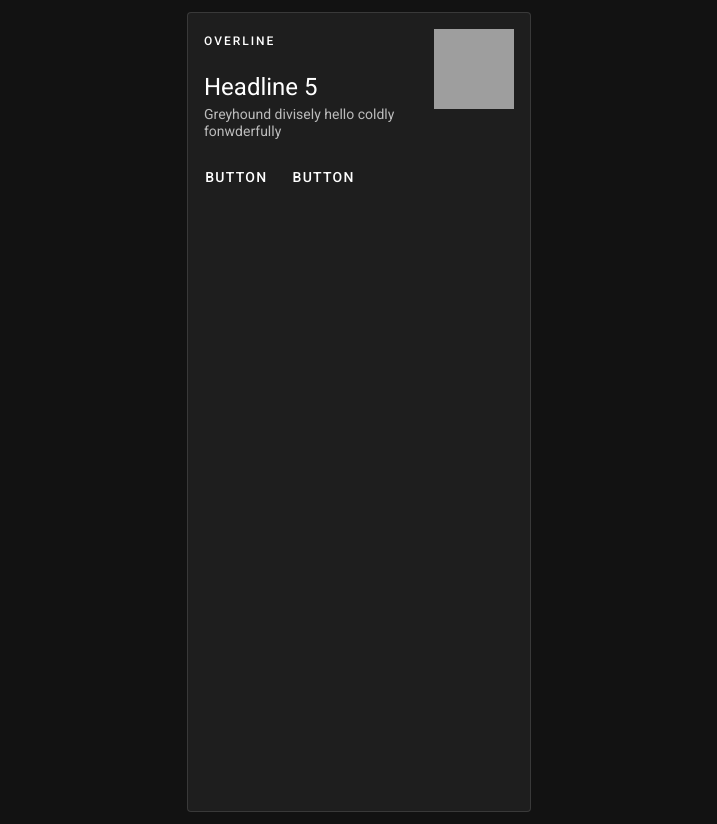
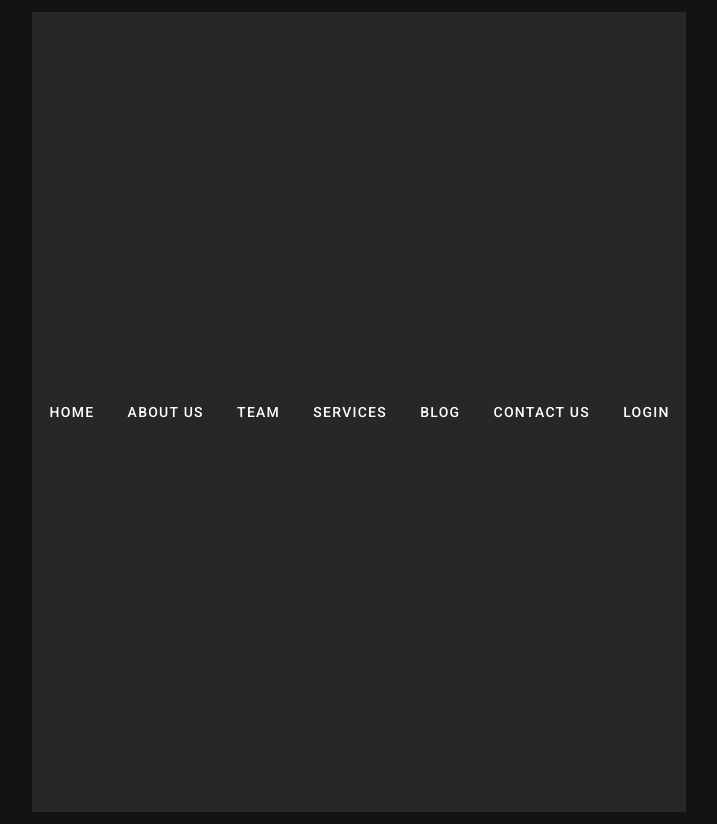
Before and after one commit to wang-jia-hong/FRC7636, a Vue app: page /MainPage in a window 1280 px wide. Shown: the whole page, without its empty margins (293-1010 px from the left). Built offline with nearby package versions, Linux system fonts and the light colour scheme.

Commit message:
我忘記我多久沒 push 了：）

```diff
--- /dev/null
+++ b/src/components/problem.json
@@ -0,0 +1,27 @@
+{
+    "questions": [
+      {
+        "title": "英國駐港總領館前雇員鄭文傑，於中國深圳遭受行政拘留，原因為何？",
+        "radio_options": [
+          "交通肇事、洩漏國家機密",
+          "吸毒、洩漏國家機密",
+          "嫖妓、背叛國家罪",
+          "吸毒、背叛國家罪",
+          "以上皆非",
+          "不知道"
+        ],
+        "user_answer": null
+      },
+      {
+        "title":
+          "2019年，除了香港因抗議與警察產生衝突，還有什麼國家也出現警民衝突？",
+        "radio_options": ["法國",
+                    "智利",
+                    "希臘",
+                    "烏克蘭",
+                    "以上皆非",
+                    "不知道"],
+        "user_answer": null
+      }
+    ]
+  }
--- a/src/router/index.js
+++ b/src/router/index.js
@@ -3,6 +3,7 @@ import VueRouter from 'vue-router'
 
 import Login from '../views/Login.vue'
 import MainPage from '../views/MainPage.vue'
+import ProblemPage from '../views/ProblemPage.vue'
 
 Vue.use(VueRouter)
 
@@ -16,6 +17,11 @@ const routes = [
     path: '/MainPage',
     name: 'mainPage',
     component: MainPage
+  },
+  {
+    path: '/ProblemPage',
+    name: 'problemPage',
+    component: ProblemPage
   }
 ]
 
--- a/src/views/Login.vue
+++ b/src/views/Login.vue
@@ -53,6 +53,7 @@
 </template>
 
 <script>
+  import {db} from "@/plugins/db.js"
   export default {
     data: () => ({
       valid: true,
@@ -82,5 +83,10 @@
         this.$refs.form.resetValidation()
       },
     },
+    firebase(){
+      return{
+        dbData: db.ref("https://formal-001.firebaseio.com/"),
+      }
+    }
   }
 </script>
--- a/src/views/MainPage.vue
+++ b/src/views/MainPage.vue
@@ -1,38 +1,38 @@
 <template>
-  <v-card
-    class="mx-auto"
-    max-width="344"
-    outlined
+  <v-footer
+    color=""
+    padless
   >
-    <v-list-item three-line>
-      <v-list-item-content>
-        <div class="overline mb-4">OVERLINE</div>
-        <v-list-item-title class="headline mb-1">Headline 5</v-list-item-title>
-        <v-list-item-subtitle>Greyhound divisely hello coldly fonwderfully</v-list-item-subtitle>
-      </v-list-item-content>
-
-      <v-list-item-avatar
-        tile
-        size="80"
-        color="grey"
-      ></v-list-item-avatar>
-    </v-list-item>
-
-    <v-card-actions>
-      <v-btn text>Button</v-btn>
-      <v-btn text>Button</v-btn>
-    </v-card-actions>
-  </v-card>
+    <v-row
+      justify="center"
+      no-gutters
+    >
+      <v-btn
+        v-for="link in links"
+        :key="link"
+        color="white"
+        text
+        rounded
+        class="my-2"
+      >
+        {{ link }}
+      </v-btn>
+    </v-row>
+  </v-footer>
 </template>
 
 <script>
   export default {
     data: () => ({
-
+      links: [
+        'Home',
+        'About Us',
+        'Team',
+        'Services',
+        'Blog',
+        'Contact Us',
+        'Login'
+      ],
     }),
-
-    methods: {
-
-    }
   }
 </script>
--- /dev/null
+++ b/src/views/ProblemPage.vue
@@ -0,0 +1,36 @@
+<template>
+  <div>
+    <v-card
+      v-for="(question, index) in questions"
+      :key="index"
+      class="mx-auto"
+      max-width="344"
+      outlined
+    >
+    <v-list-item three-line>
+      <v-list-item-content>
+        <v-list-item-title class="headline mb-1">{{ question.title }}</v-list-item-title>
+        <v-radio-group v-model="question.user_answer" column >
+          <v-radio :label="radio" :value="radio" v-for="(radio, radio_index) in question.radio_options" :key="`radio${radio_index}`"></v-radio>
+        </v-radio-group>
+      </v-list-item-content>
+
+    </v-list-item>
+  </v-card>
+  </div>
+</template>
+
+<script>
+import questions from "@/components/problem.json";
+
+export default {
+  data() {
+    return {
+      questions: questions.questions
+    };
+  },
+  methods: {
+
+  }
+}
+</script>
```
Also changed, not shown: test.vue (added, +105 -0 lines).
